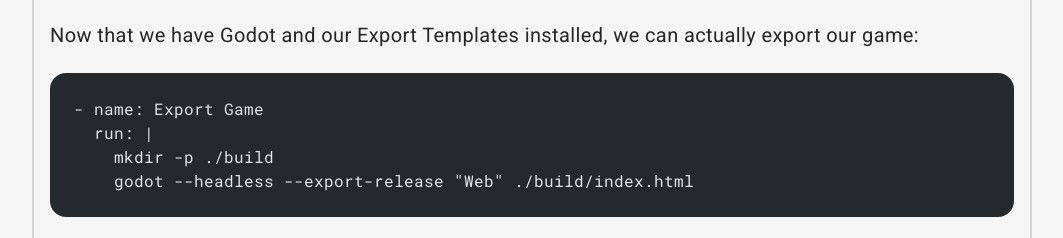
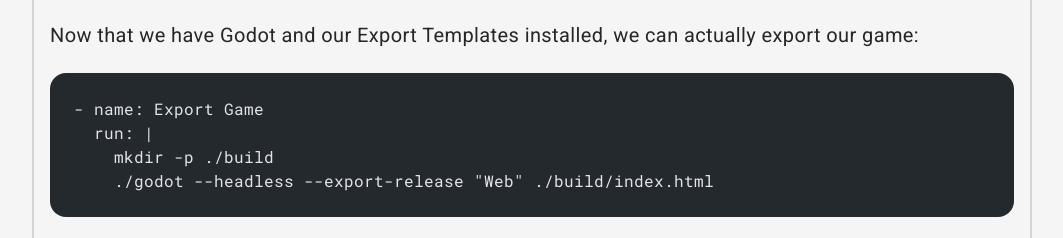
Before and after one commit to SolarLabyrinth/solarlabyrinth.dev, an Astro site: page /articles/you-need-a-build-system in a window 1280 px wide. Shown: the part 6875-7113 px from the top of the page, without its empty margins (108-1171 px from the left). Built offline with nearby package versions, Linux system fonts and the light colour scheme; Astro itself is replaced by a stand-in of ours; code samples lack their colours.

Commit message:
godot -> ./godot

````diff
--- a/src/content/articles/you-need-a-build-system.md
+++ b/src/content/articles/you-need-a-build-system.md
@@ -209,7 +209,7 @@ Now that we have Godot and our Export Templates installed, we can actually expor
 - name: Export Game
   run: |
     mkdir -p ./build
-    godot --headless --export-release "Web" ./build/index.html
+    ./godot --headless --export-release "Web" ./build/index.html
 ```
 
 This does a lot of things:
````
